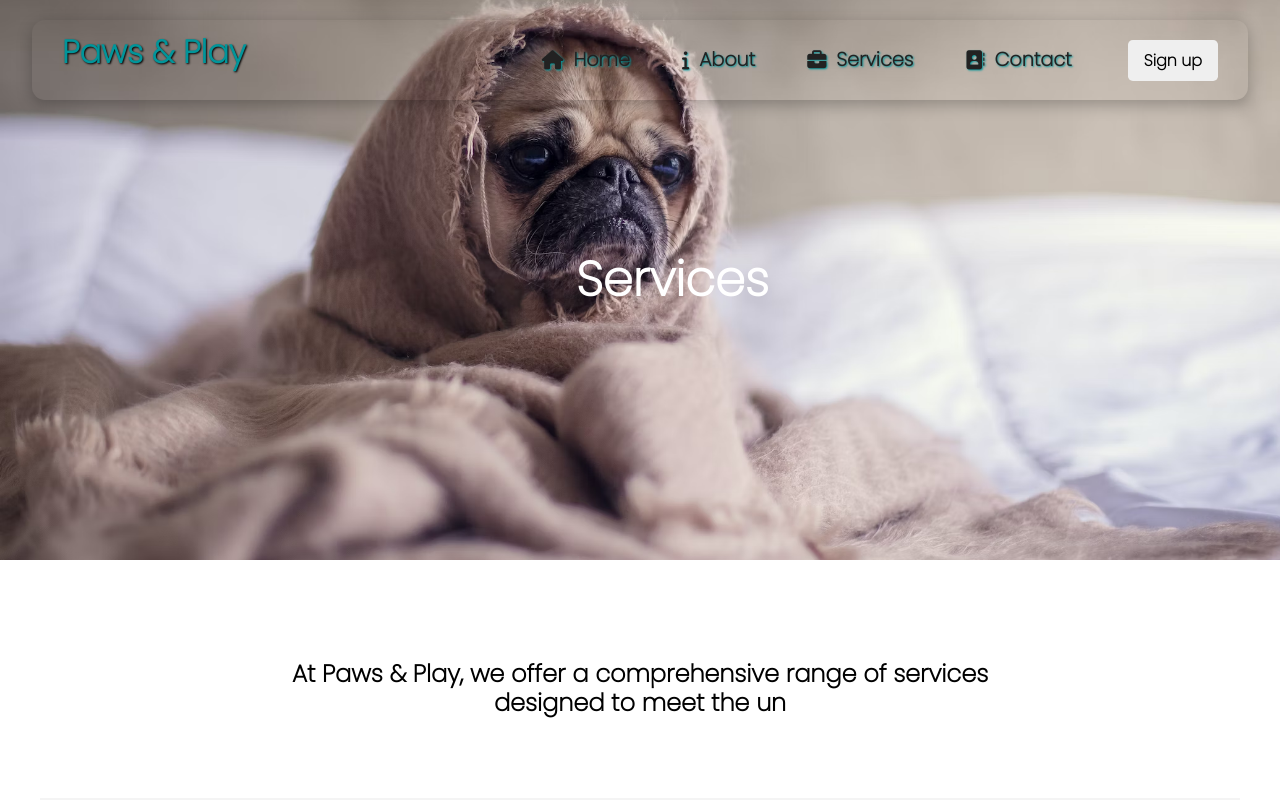
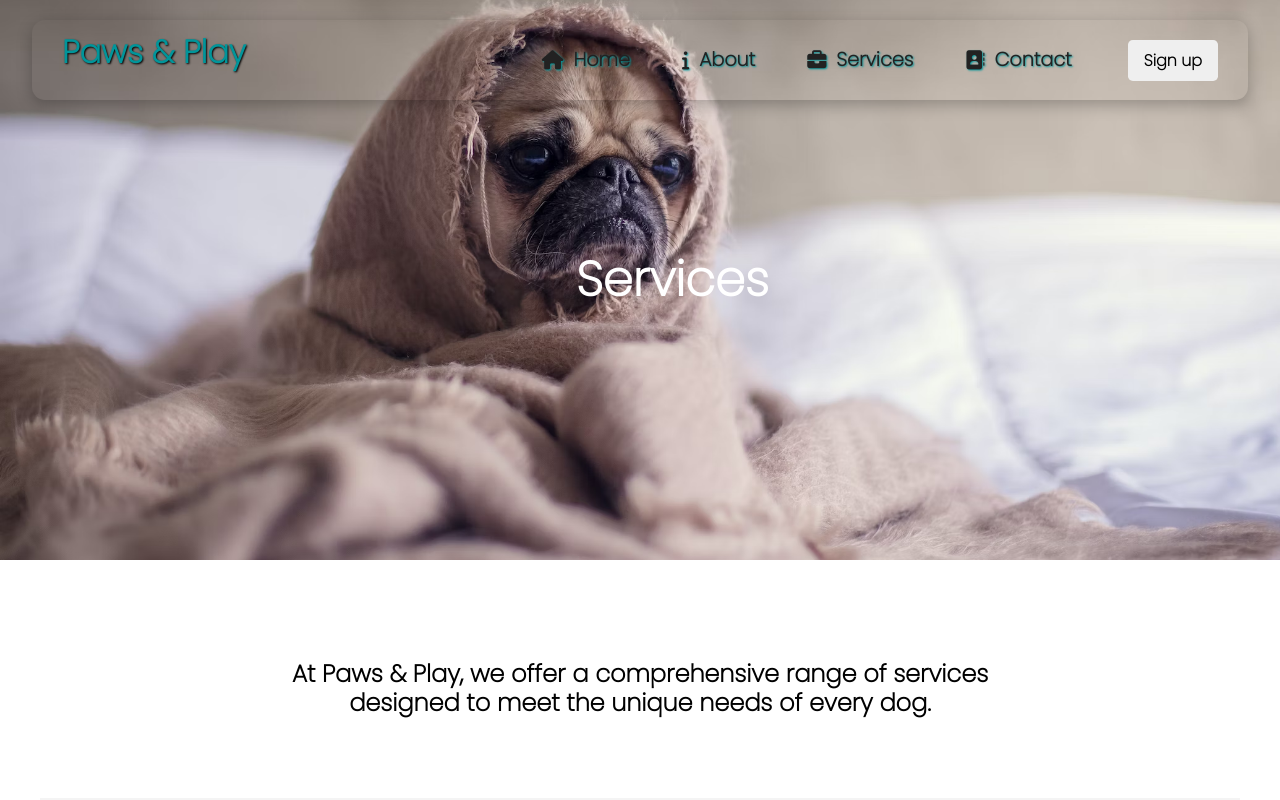
Before and after one commit to Merszi/ReactWebsite, a React (Create React App) app in the folder reactwebsite/: page /services in a window 1280 px wide. Shown: the top 800 px of the page. Built offline with nearby package versions, Linux system fonts and the light colour scheme; the HTML template or start-up script is replaced by a standard one.

Commit message:
update TypeWriter

```diff
--- a/reactwebsite/src/components/TypeWriter.js
+++ b/reactwebsite/src/components/TypeWriter.js
@@ -12,7 +12,7 @@ const TypeWriter = ({text}) => {
         const timeoutId = setTimeout(() => {
             setCurrentText((value) => value + text.charAt(index.current));
             index.current += 1;
-        }, 70);
+        }, 40);
         return () => {
             clearTimeout(timeoutId);
         }
```
